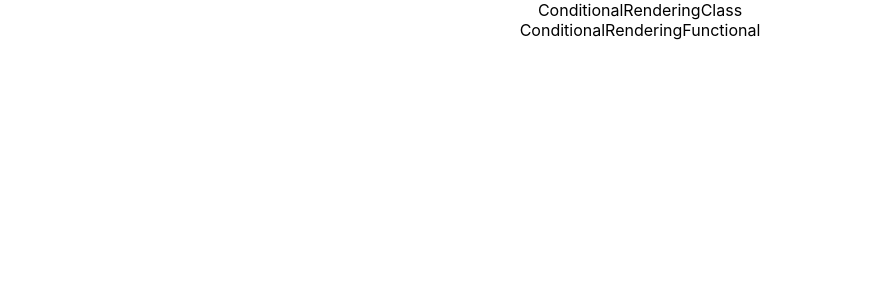
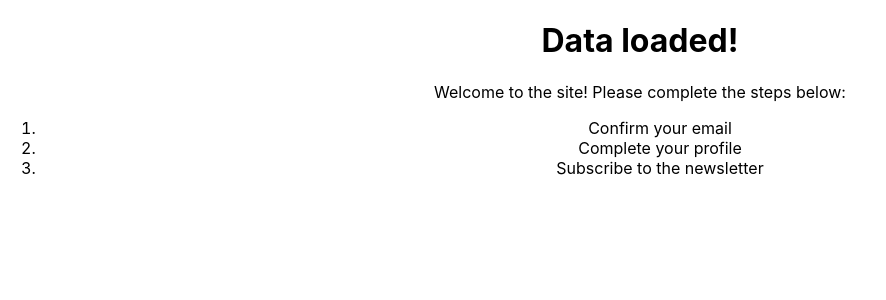
Before and after one commit to AndypSheridan/github-react, a React (Create React App) app in the folder my-app/: page / in a window 1280 px wide. Shown: the top 300 px of the page, without its empty margins (0-886 px from the left). Built offline with nearby package versions, Linux system fonts and the light colour scheme.

Commit message:
Add new props files

```diff
--- a/my-app/src/App.js
+++ b/my-app/src/App.js
@@ -6,8 +6,9 @@
 // import EventsFunctional from './components/EventsFunctional';
 // import EventsClass from './components/EventsClass';
 // import EventBinding from './components/EventBinding';
-import ConditionalRenderingClass from './components/ConditionalRenderingClass';
-import ConditionalRenderingFunctional from './components/ConditionalRenderingFunctional';
+// import ConditionalRenderingClass from './components/ConditionalRenderingClass';
+// import ConditionalRenderingFunctional from './components/ConditionalRenderingFunctional';
+import NestingComponents from './components/NestingComponents';
 
 
 function App() {
@@ -19,8 +20,9 @@
       {/* <EventsFunctional />
       <EventsClass /> */}
       {/* <EventBinding /> */}
-      <ConditionalRenderingClass />
-      <ConditionalRenderingFunctional />
+      {/* <ConditionalRenderingClass />
+      <ConditionalRenderingFunctional connected={true} /> */}
+      <NestingComponents />
     </div>
   );
 }
--- a/my-app/src/components/ConditionalRenderingClass.js
+++ b/my-app/src/components/ConditionalRenderingClass.js
@@ -1,9 +1,31 @@
 import React, { Component } from 'react'
 
 export class ConditionalRenderingClass extends Component {
+    constructor(props) {
+      super(props)
+
+      this.state = {
+         isLoaded: true,
+         isLoggedIn: true
+      }
+    }
+
   render() {
     return (
-      <div>ConditionalRenderingClass</div>
+      <div>
+        <h1>{this.state.isLoaded ? 'Data loaded!' : 'Loading...'}</h1>
+        {this.state.isLoggedIn ? (
+            <div>
+                <p>Welcome to the site! Please complete the steps below:</p>
+                <ol>
+                    <li>Confirm your email</li>
+                    <li>Complete your profile</li>
+                    <li>Subscribe to the newsletter</li>
+                </ol>
+            </div>
+        ) :
+        (<p>Please sign in</p>)}
+      </div>
     )
   }
 }
--- a/my-app/src/components/ConditionalRenderingFunctional.js
+++ b/my-app/src/components/ConditionalRenderingFunctional.js
@@ -1,8 +1,10 @@
 import React from 'react'
 
-function ConditionalRenderingFunctional() {
+function ConditionalRenderingFunctional(props) {
   return (
-    <div>ConditionalRenderingFunctional</div>
+    <div>
+        <h1>{props.connected ? 'Connected' : 'Not Connected'}</h1>
+    </div>
   )
 }
 
--- /dev/null
+++ b/my-app/src/components/MethodsAsPropsChild.js
@@ -0,0 +1,3 @@
+import React from 'react'
+
+<h1>{this.state.isLoaded ? 'Data loaded!' : 'Loading...'}</h1>
--- /dev/null
+++ b/my-app/src/components/NestingComponents.js
@@ -0,0 +1,25 @@
+import React, { Component } from 'react'
+import UserMessage from './UserMessage'
+import UserData from './UserData'
+
+export class NestingComponents extends Component {
+    constructor(props) {
+      super(props)
+
+      this.state = {
+         isLoaded: true,
+         isLoggedIn: true,
+      }
+    }
+
+  render() {
+    return (
+      <div>
+        <UserData isLoaded={this.state.isLoaded} />
+        <UserMessage isLoggedIn={this.state.isLoggedIn} />
+      </div>
+    )
+  }
+}
+
+export default NestingComponents
--- /dev/null
+++ b/my-app/src/components/UserData.js
@@ -0,0 +1,11 @@
+import React from 'react'
+
+function UserData(props) {
+  return (
+    <div>
+        <h1>{props.isLoaded ? 'Data loaded!' : 'Loading...'}</h1>
+    </div>
+  )
+}
+
+export default UserData
--- /dev/null
+++ b/my-app/src/components/UserMessage.js
@@ -0,0 +1,22 @@
+import React from 'react'
+
+function UserMessage(props) {
+  return (
+    <div>
+        {
+        props.isLoggedIn ? (
+            <div>
+                <p>Welcome to the site! Please complete the steps below:</p>
+                <ol>
+                    <li>Confirm your email</li>
+                    <li>Complete your profile</li>
+                    <li>Subscribe to the newsletter</li>
+                </ol>
+            </div>
+        ) :
+        (<p>Please sign in</p>)}
+    </div>
+  )
+}
+
+export default UserMessage
```
Also changed, not shown: my-app/src/components/MethodsAsPropsParent.js (added, +12 -0 lines).
